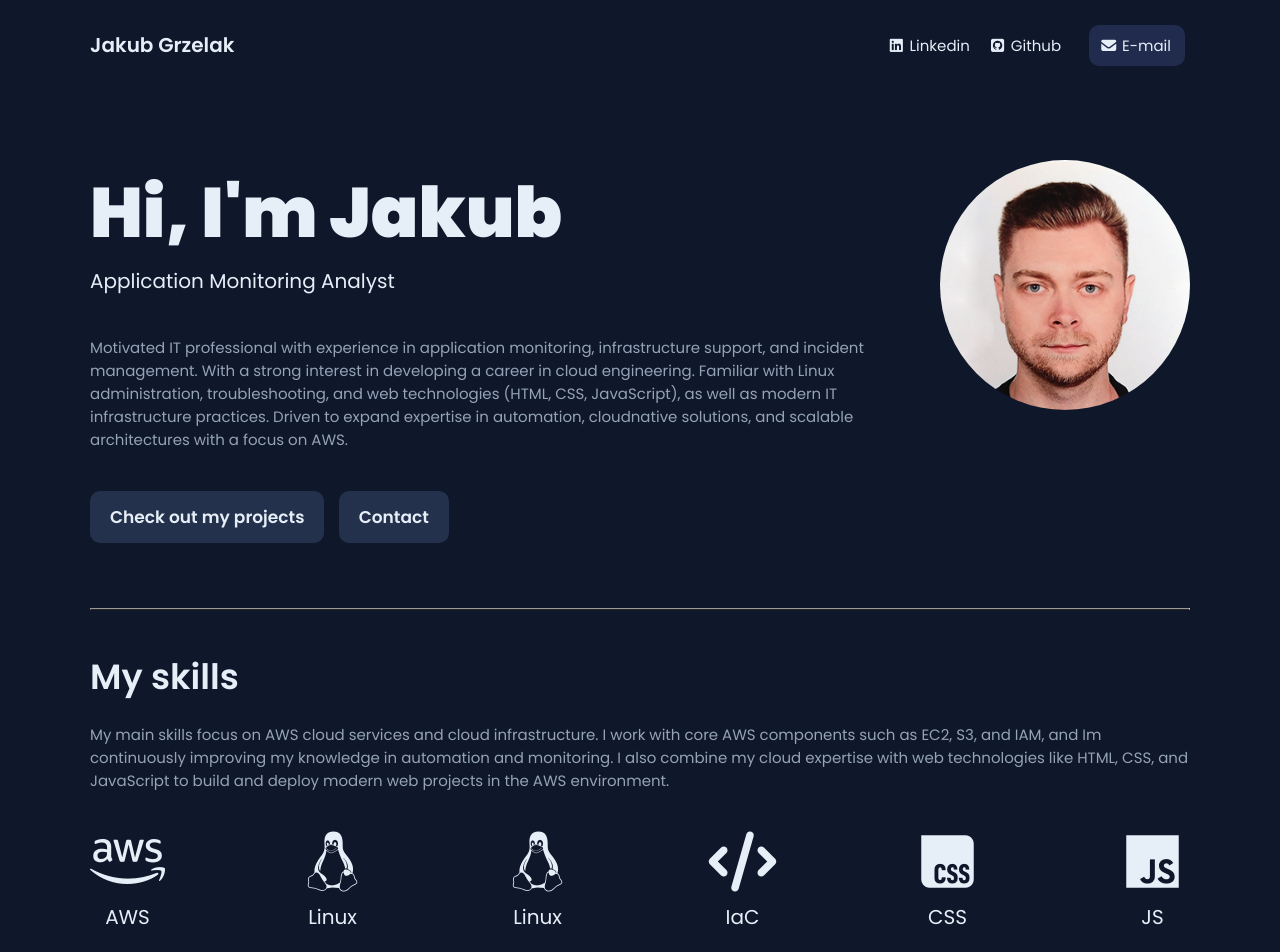
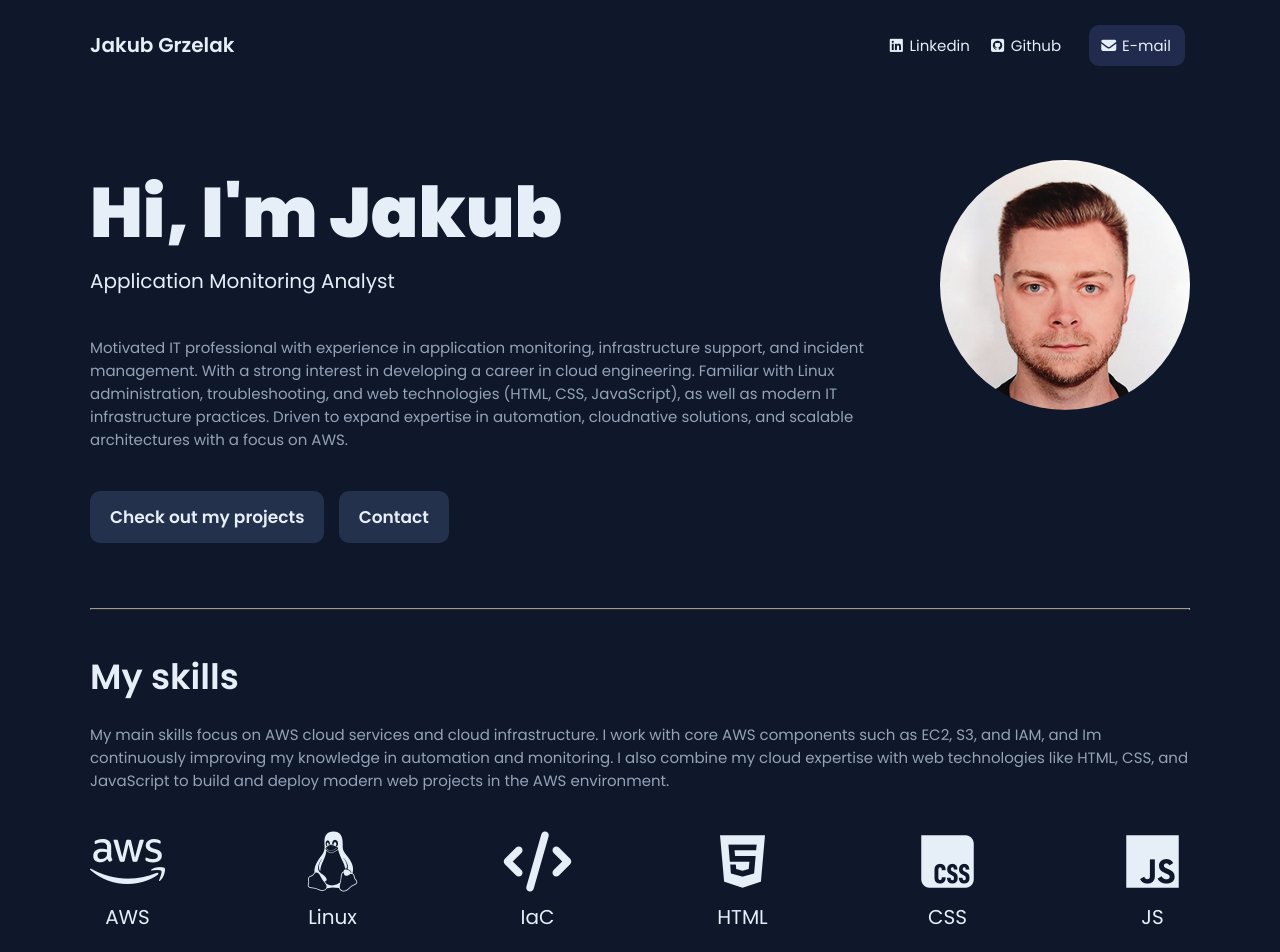
Before and after one commit to Reivah/CloudFormation-Portfolio-Website, a plain HTML site: page index.html in a window 1280 px wide. Shown: the top 952 px of the page. Drawn offline with Linux system fonts and the light colour scheme.

```diff
--- a/index.html
+++ b/index.html
@@ -101,12 +101,12 @@
 						<p>Linux</p>
 					</div>
 					<div class="skill-icon">
-						<i class="fa-brands fa-linux"></i>
-						<p>Linux</p>
+						<i class="fa-solid fa-code"></i>
+						<p>IaC</p>
 					</div>
 					<div class="skill-icon">
-						<i class="fa-solid fa-code"></i>
-						<p>IaC</p>
+						<i class="fa-brands fa-html5"></i>
+						<p>HTML</p>
 					</div>
 					<div class="skill-icon">
 						<i class="fa-brands fa-css"></i>
```
